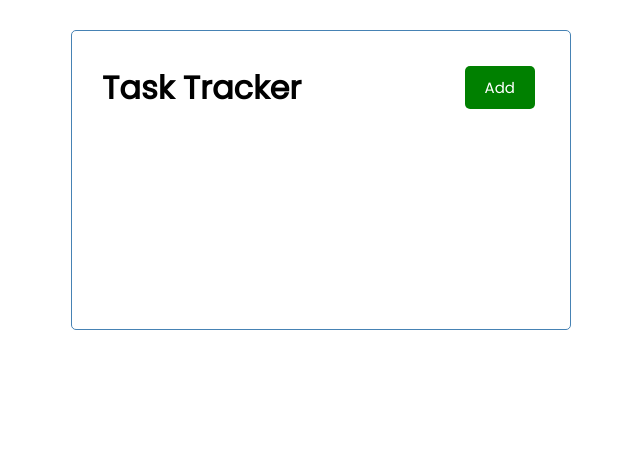
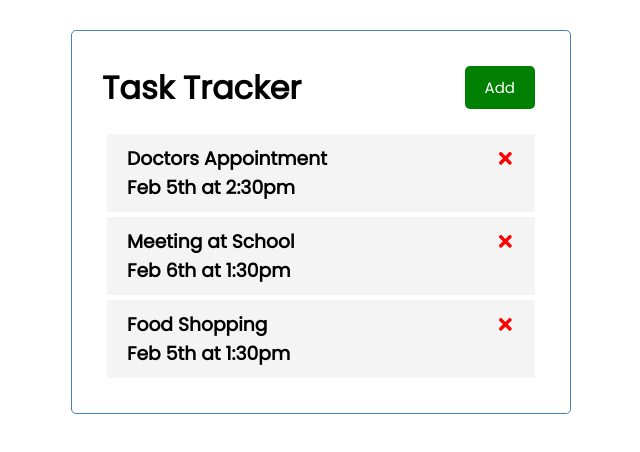
Before and after one commit to sharmimuk/react-learning, a React (Create React App) app: page / in a window 1280 px wide. Shown: the top 452 px of the page, without its empty margins (319-959 px from the left). Built offline with nearby package versions, Linux system fonts and the light colour scheme.

Commit message:
Session 2

```diff
--- a/package.json
+++ b/package.json
@@ -8,6 +8,7 @@
     "@testing-library/user-event": "^12.8.3",
     "react": "^17.0.1",
     "react-dom": "^17.0.1",
+    "react-icons": "^4.2.0",
     "react-scripts": "4.0.3",
     "web-vitals": "^1.1.0"
   },
--- a/src/App.js
+++ b/src/App.js
@@ -1,10 +1,35 @@
 import "./App.css";
 import Header from "./components/Header";
+import Tasks from "./components/Tasks";
+
+import { useState } from "react";
 
 function App() {
+  const [tasks, setTasks] = useState([
+    {
+      id: 1,
+      text: "Doctors Appointment",
+      day: "Feb 5th at 2:30pm",
+      reminder: true,
+    },
+    {
+      id: 2,
+      text: "Meeting at School",
+      day: "Feb 6th at 1:30pm",
+      reminder: true,
+    },
+    {
+      text: "Food Shopping",
+      day: "Feb 5th at 1:30pm",
+      reminder: false,
+      id: 3,
+    },
+  ]);
+
   return (
     <div className="container">
-        <Header title="Task Tracker" />
+      <Header title="Task Tracker" />
+      <Tasks tasks={tasks} />
     </div>
   );
 }
--- a/src/components/Button.js
+++ b/src/components/Button.js
@@ -1,10 +1,10 @@
-const onClick = () => {
-    console.log('button clicked')
-}
-
-const Button = ({ color, text }) => {
+const Button = ({ color, text, onClick }) => {
   return (
-    <button className="btn" onClick={onClick} style={{ backgroundColor: color }}>
+    <button
+      className="btn"
+      onClick={onClick}
+      style={{ backgroundColor: color }}
+    >
       {text}
     </button>
   );
--- a/src/components/Header.js
+++ b/src/components/Header.js
@@ -1,10 +1,14 @@
 import Button from "./Button";
+
+const onClick = () => {
+  console.log("button clicked");
+};
 
 const Header = ({ title }) => {
   return (
     <header className="header">
       <h1> {title} </h1>
-      <Button color="green" text="Add" />
+      <Button color="green" text="Add" onClick={onClick} />
     </header>
   );
 };
--- /dev/null
+++ b/src/components/Task.js
@@ -0,0 +1,15 @@
+import { FaTimes } from "react-icons/fa";
+
+const Task = ({ task }) => {
+  return (
+    <div className="task">
+      <h3>
+        {task.text}
+        <FaTimes style={{ color: "red", cursor: "pointer" }} />
+      </h3>
+      <h3>{task.day}</h3>
+    </div>
+  );
+};
+
+export default Task;
--- /dev/null
+++ b/src/components/Tasks.js
@@ -0,0 +1,13 @@
+import Task from "./Task";
+
+const Tasks = ({ tasks }) => {
+  return (
+    <>
+      {tasks.map((task) => (
+        <Task key={task.id} task={task} />
+      ))}
+    </>
+  );
+};
+
+export default Tasks;
--- a/src/index.css
+++ b/src/index.css
@@ -53,3 +53,20 @@
   display: block;
   width: 100%;
 }
+
+.task {
+  background: #f4f4f4;
+  margin: 5px;
+  cursor: pointer;
+  padding: 10px 20px;
+}
+
+.task h3 {
+  align-items: center;
+  justify-content: space-between;
+  display: flex;
+}
+
+.task reminder {
+  border-left: 5px solid green;
+}
```
Also changed, not shown: 1 other file (tests, documents, lock files or other folders).
